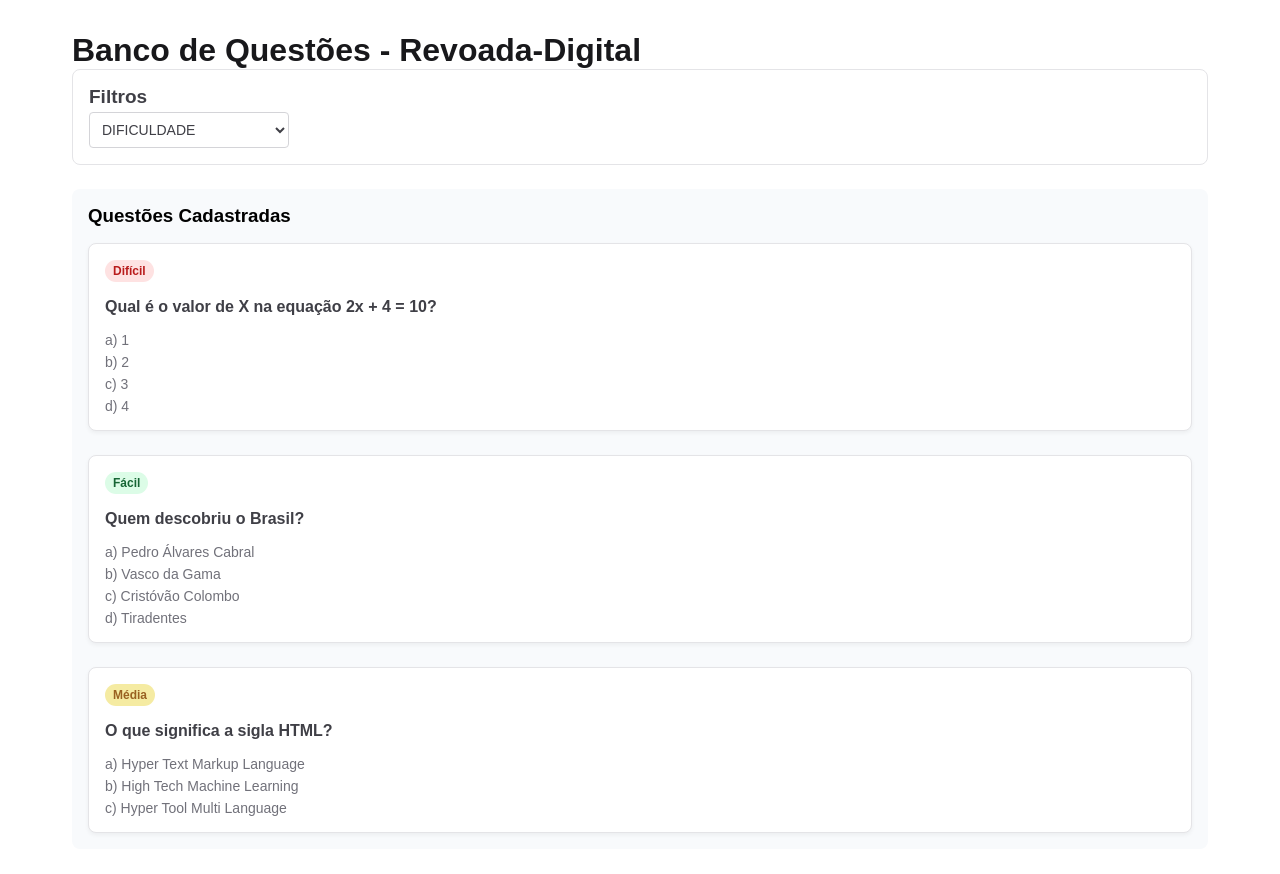
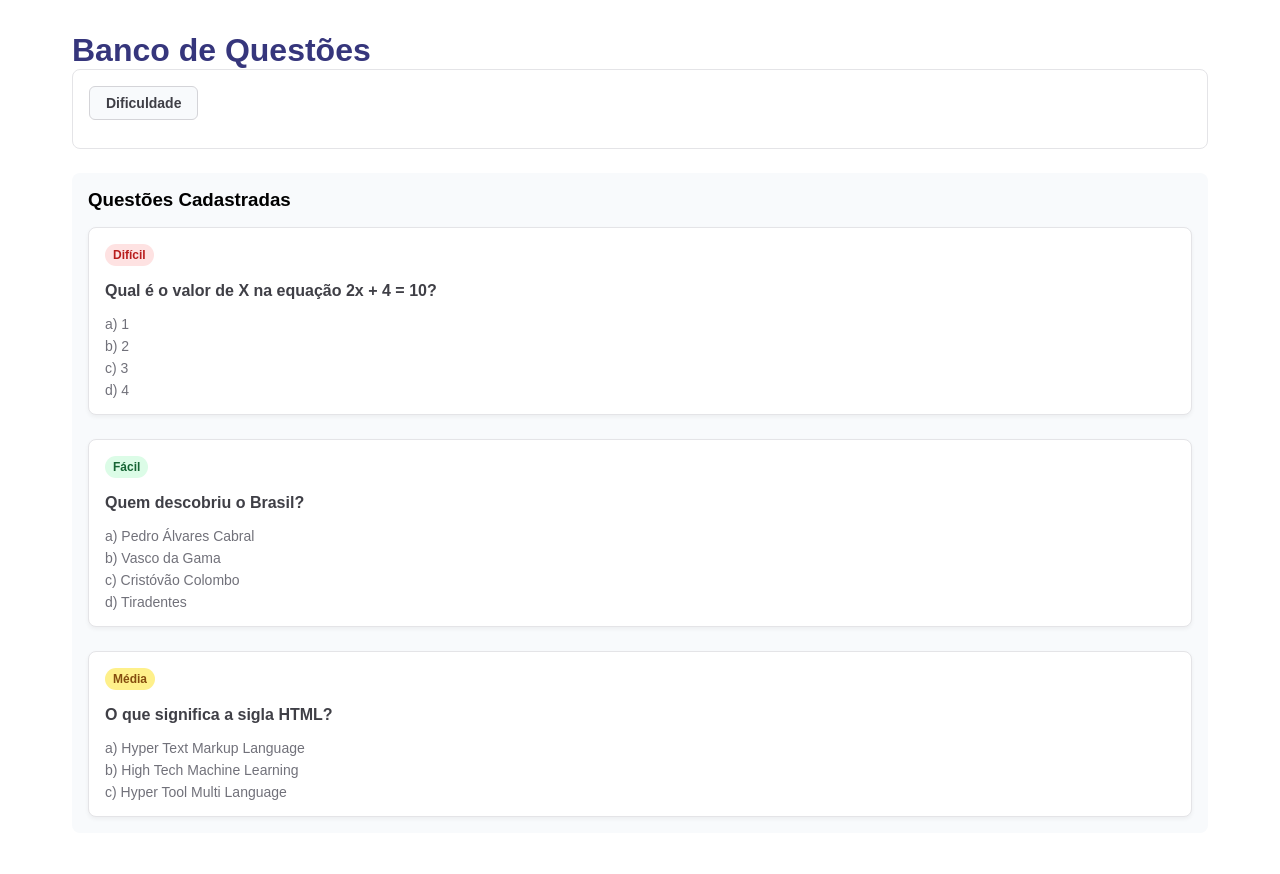
Before and after one commit to JoaoVitorChaves-05/Revoada-Digital, a React (Vite) app in the folder apps/frontend/: page / in a window 1280 px wide. Shown: the top 874 px of the page. Built offline with nearby package versions, Linux system fonts and the light colour scheme; the HTML template or start-up script is replaced by a standard one.

Commit message:
feat: deixei o botão de dificuldade mais bonitinho

```diff
--- a/apps/frontend/src/App.tsx
+++ b/apps/frontend/src/App.tsx
@@ -1,12 +1,11 @@
 import { QuestionFilters } from './components/QuestionFilters';
-import { QuestionGrid } from './components/questionGrid';
+import { QuestionGrid } from './components/QuestionGrid';
 
 export default function App() {
   return (
     <div style={{ padding: '32px', fontFamily: 'sans-serif', maxWidth: '1200px', margin: '0 auto' }}>
-      <h1 style={{ color: '#18181b' }}>Banco de Questões - Revoada-Digital</h1>
+      <h1 style={{ color: '#36367c' }}>Banco de Questões</h1>
 
-      {/* Aqui nós empilhamos as caixas que criamos! */}
       <QuestionFilters />
       <QuestionGrid />
     </div>
--- a/apps/frontend/src/components/QuestionCard.tsx
+++ b/apps/frontend/src/components/QuestionCard.tsx
@@ -1,18 +1,10 @@
+import { getDificuldadeColors } from '../utils/colors';
+
 interface QuestionCardProps {
     dificuldade: string;
     enunciado: string;
     alternativas: string[];
 }
-
-// CORES DAS DIFICULDADES
-const getDificuldadeColors = (nivel: string) => {
-    switch (nivel.toLowerCase()) {
-        case 'fácil': return { bg: '#dcfce7', text: '#166534' };
-        case 'média': return { bg: '#f5eba2', text: '#996121' };
-        case 'difícil': return { bg: '#fee2e2', text: '#b91c1c' };
-        default: return { bg: '#f4f4f5', text: '#3f3f46' };
-    }
-};
 
 export function QuestionCard({ dificuldade, enunciado, alternativas }: QuestionCardProps) {
     const dif_Cores = getDificuldadeColors(dificuldade);
--- a/apps/frontend/src/components/QuestionFilters.tsx
+++ b/apps/frontend/src/components/QuestionFilters.tsx
@@ -1,4 +1,19 @@
+import { useState } from 'react';
+import { getDificuldadeColors } from '../utils/colors';
+
 export function QuestionFilters() {
+  const [menuAberto, setMenuAberto] = useState(false);
+  const [selecionados, setSelecionados] = useState<string[]>([]);
+  const dificuldades = ['Fácil', 'Média', 'Difícil'];
+
+  const alternarDificuldade = (diff: string) => {
+    if (selecionados.includes(diff)) {
+      setSelecionados(selecionados.filter(item => item !== diff));
+    } else {
+      setSelecionados([...selecionados, diff]);
+    }
+  };
+
   return (
     <div style={{
       padding: '16px',
@@ -7,35 +22,62 @@ export function QuestionFilters() {
       border: '1px solid #e4e4e7',
       marginBottom: '24px',
       display: 'flex',
-      alignItems: 'center'
+      flexDirection: 'column',
+      gap: '12px'
     }}>
-      <div style={{ display: 'flex', flexDirection: 'column', gap: '4px' }}>
 
-        {/* RÓTULO */}
-        <label htmlFor="dificuldade-select" style={{ fontSize: '19px', fontWeight: 'bold', color: '#3f3f46' }}>
-          Filtros
-        </label>
+      <button
+        onClick={() => setMenuAberto(!menuAberto)}
+        style={{
+          alignSelf: 'flex-start',
+          padding: '8px 16px',
+          borderRadius: '6px',
+          border: '1px solid #d4d4d8',
+          backgroundColor: menuAberto ? '#e4e4e7' : '#f8fafc',
+          color: '#3f3f46',
+          fontSize: '14px',
+          fontWeight: 'bold',
+          cursor: 'pointer',
+          transition: 'background-color 0.2s ease'
+        }}
+      >
+        Dificuldade
+      </button>
 
-        {/* MENU DE SELEÇÃOO*/}
-        <select
-          id="dificuldade-select"
-          style={{
-            padding: '8px',
-            borderRadius: '4px',
-            border: '1px solid #d4d4d8',
-            backgroundColor: '#fff',
-            color: '#3f3f46',
-            fontSize: '14px',
-            minWidth: '200px',
-            cursor: 'pointer'
-          }}
-        >
-          <option value="todas"> DIFICULDADE </option>
-          <option value="Fácil">Fácil</option>
-          <option value="Média">Média</option>
-          <option value="Difícil">Difícil</option>
-        </select>
+      <div style={{
+        display: 'flex',
+        gap: '8px',
+        overflow: 'hidden',
+        maxHeight: menuAberto ? '50px' : '0px',
+        opacity: menuAberto ? 1 : 0,
+        marginTop: menuAberto ? '8px' : '0px',
+        transition: 'all 0.3s ease-in-out'
+      }}>
+        {dificuldades.map(diff => {
+          const cores = getDificuldadeColors(diff);
+          const estaSelecionado = selecionados.includes(diff);
 
+          return (
+            <button
+              key={diff}
+              onClick={() => alternarDificuldade(diff)}
+              style={{
+                fontSize: '12px',
+                fontWeight: 'bold',
+                backgroundColor: cores.bg,
+                color: cores.text,
+                padding: '6px 12px',
+                borderRadius: '16px',
+                border: estaSelecionado ? `1px solid ${cores.text}` : '1px solid transparent',
+                cursor: 'pointer',
+                filter: estaSelecionado ? 'brightness(0.9)' : 'brightness(1)',
+                transition: 'all 0.2s ease-in-out'
+              }}
+            >
+              {diff}
+            </button>
+          );
+        })}
       </div>
     </div>
   );
--- /dev/null
+++ b/apps/frontend/src/utils/colors.ts
@@ -0,0 +1,8 @@
+export const getDificuldadeColors = (nivel: string) => {
+  switch (nivel.toLowerCase()) {
+    case 'fácil': return { bg: '#dcfce7', text: '#166534' };
+    case 'média': return { bg: '#fef08a', text: '#854d0e' };
+    case 'difícil': return { bg: '#fee2e2', text: '#b91c1c' };
+    default: return { bg: '#f4f4f5', text: '#3f3f46' };
+  }
+};
```
